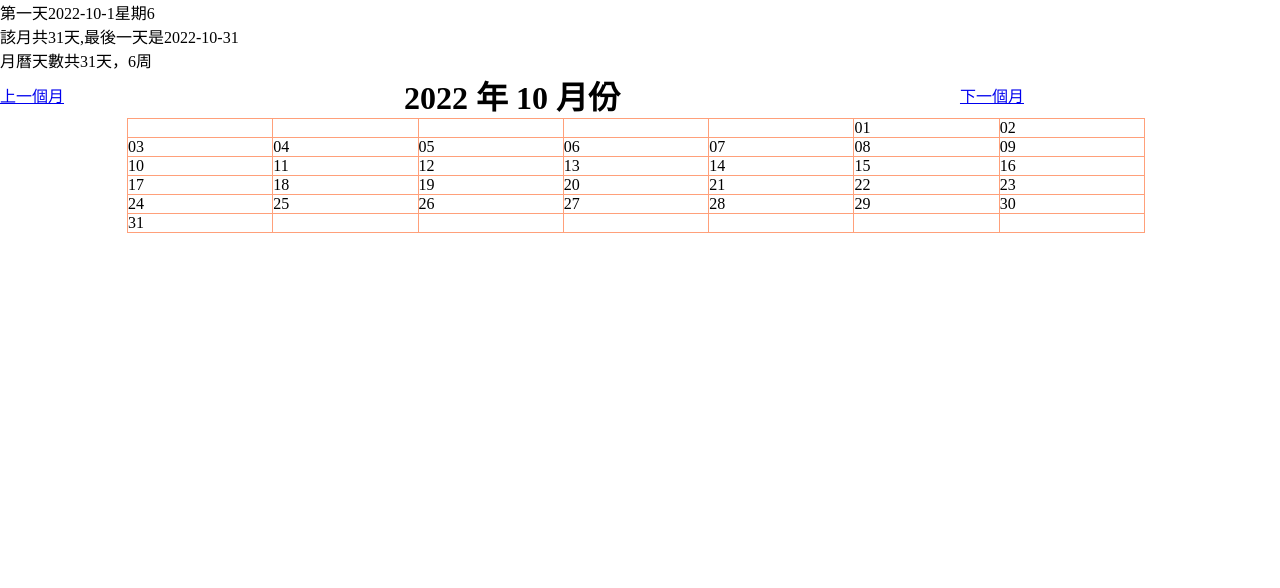
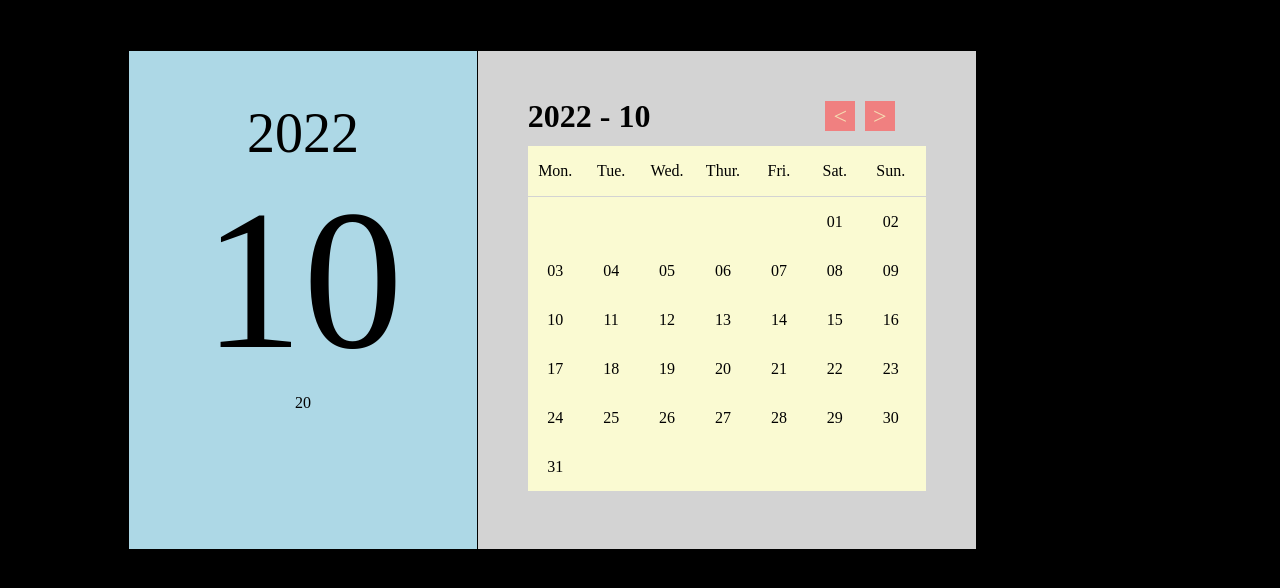
Before and after one commit to luchiahsuan/pra_school, a PHP site: page /calendar_copy.php in a window 1280 px wide. Shown: the top 588 px of the page. Run offline with PHP 8.4, Linux system fonts and the light colour scheme.

Commit message:
萬年曆作業美化

```diff
--- a/hw-calender/calendar_copy.php
+++ b/hw-calender/calendar_copy.php
@@ -13,30 +13,131 @@
             padding: 0;
         }
 
-        table {
-            border-collapse: collapse;
-        }
-
-        table td {
-            border: 1px solid #ccc;
-            padding: 3px 9px;
-            width: 60px;
-            margin: auto;
+        body {
+            background-color: black;
 
         }
 
-        .cal {
+        .month {
+            display: flex;
+            flex-direction: row;
+            width: 80%;
+            height: 500px;
+            margin: 0 auto;
+            margin-top: 50px;
+
+        }
+
+        .month-l {
+            flex-basis: 350px;
+            background-color: lightblue;
+            border: 1px solid black;
+            text-align: center;
+        }
+
+        .l-year {
+            margin-top: 50px;
+            font-size: 7vh;
+        }
+
+        .l-month {
+            font-size: 25vh;
+        }
+
+
+        .month-r {
+            border: 1px solid black;
+            flex-basis: 500px;
+            margin-left: -1px;
+            background-color: lightgray;
+
+        }
+
+        .prenext-m {
+            display: flex;
+            width: 80%;
+            margin: 0 auto;
+            margin-top: 50px;
+        }
+
+        .prenext-te {
+            font-size: 2vh;
+            height: 30px;
+            line-height: 30px;
+        }
+
+        .prenext-ar {
+            display: flex;
+            font-size: 2.5vh;
+            height: 30px;
+            line-height: 30px;
+            margin-left:175px ;
+        }
+
+        .prenext-ar2 {
+            background-color: lightcoral;
+            margin-left: 10px;
+            padding: 0 8px 0 8px;
+
+        }
+
+        .prenext-ar1 {
+            background-color: lightcoral;
+            padding: 0 8px 0 8px;
+
+        }
+
+        .prenext-ar1>a,
+        .prenext-ar2>a {
+            color: wheat;
+
+            text-decoration: none;
+            font-size: larger;
+        }
+
+        .week,
+        .day {
+            height: 50px;
+            line-height: 50px;
+        }
+
+        .week {
             display: flex;
             flex-wrap: wrap;
             width: 80%;
             margin: 0 auto;
+            margin-top: 15px;
+            margin-bottom: 1px;
+            background-color: lightgoldenrodyellow;
         }
 
-        .day {
-            border: 1px solid lightsalmon;
+        .date {
+            /* border: 1px solid lightsalmon; */
             width: calc(100% / 7);
             margin-left: -1px;
             margin-bottom: -1px;
+            text-align: center;
+
+        }
+
+        .days {
+            background-color: lightgoldenrodyellow;
+            display: flex;
+            flex-wrap: wrap;
+            width: 80%;
+            margin: 0 auto;
+
+        }
+
+        .day:hover{
+            background-color: lightcoral;
+        }
+        .day {
+            /* border: 1px solid lightgray; */
+            width: calc(100% / 7);
+            margin-left: -1px;
+            margin-bottom: -1px;
+            text-align: center;
         }
     </style>
 </head>
@@ -134,37 +235,60 @@
             $cal[] = '';
         }
 
-        /* echo "<pre>";
-print_r($cal);
-echo "</pre>"; */
-
-        echo "第一天" . $firstDay . "星期" . $firstDayWeek;
-        echo "<br>";
-        echo "該月共" . $monthDays . "天,最後一天是" . $lastDay;
-        echo "<br>";
-        echo "月曆天數共" . $monthDays . "天，" . $weeks . "周";
+        // echo "第一天" . $firstDay . "星期" . $firstDayWeek;
+        // echo "<br>";
+        // echo "該月共" . $monthDays . "天,最後一天是" . $lastDay;
+        // echo "<br>";
+        // echo "月曆天數共" . $monthDays . "天，" . $weeks . "周";
 
         ?>
 
 
-        <div style="display:flex;width:80%;justify-content:space-between;align-items:center">
-            <a href="?y=<?= $preyear ?>&m=<?= $prevMonth; ?>">上一個月</a>
-            <h1><?= $year; ?> 年 <?= $month; ?> 月份</h1>
-            <a href="?y=<?= $nextyear ?>&m=<?= $nextMonth; ?>">下一個月</a>
+
+        <div class="month">
+            <div class="month-l">
+                <div class="l-year"><?= $year; ?></div>
+                <div class="l-month"><?= $month; ?></div>
+                <div class="l-day"><?= date("d") ?></div>
+
             </div>
-        <div class="cal">
+            <div class="month-r">
+                <div class="prenext-m">
+                    <div class="prenext-te">
+                        <h1><?= $year; ?> - <?= $month; ?> </h1>
+                    </div>
+                    <div class="prenext-ar">
+                        <div class="prenext-ar1">
+                            <a href="?y=<?= $preyear ?>&m=<?= $prevMonth; ?>">
+                                < </a>
+                        </div>
+                        <div class="prenext-ar2">
+                            <a href="?y=<?= $nextyear ?>&m=<?= $nextMonth; ?>"> > </a>
+                        </div>
+                    </div>
+                </div>
+                <div class="week">
+                    <div class="date">Mon.</div>
+                    <div class="date">Tue.</div>
+                    <div class="date">Wed.</div>
+                    <div class="date">Thur.</div>
+                    <div class="date">Fri.</div>
+                    <div class="date">Sat.</div>
+                    <div class="date">Sun.</div>
+                </div>
+                <div class="days">
                     <?php
                     // 用$i的內容當$cal的陣列數值顯示$day
                     foreach ($cal as $i => $day) {
-
                         echo "<div class='day'>";
-
                         echo "$day";
                         echo "</div>";
                     }
 
                     ?>
                 </div>
+            </div>
+        </div>
 </table>
 </body>
 
```
Lines whose indentation alone changed are shown as unchanged.
